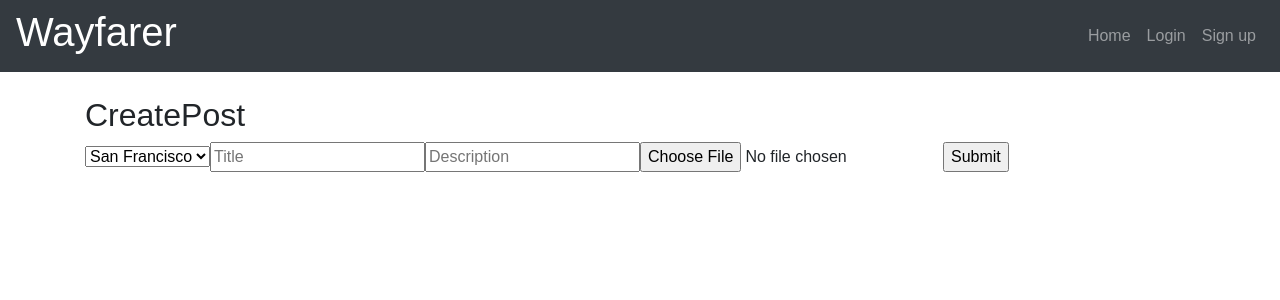
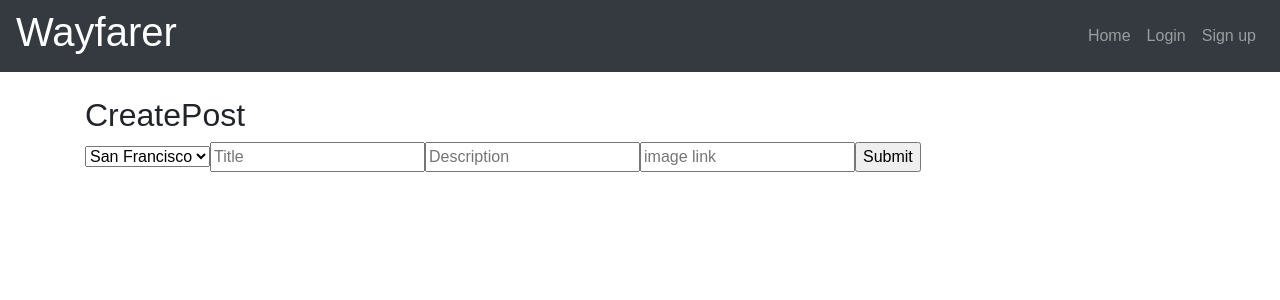
Before and after one commit to RP2/WayfarerProject, a React (Create React App) app in the folder wayfarer/: page /createpost in a window 1280 px wide. Shown: the top 300 px of the page. Built offline with nearby package versions, Linux system fonts and the light colour scheme.

Commit message:
changed img input type

```diff
--- a/wayfarer/src/components/Browse/CreatePost.js
+++ b/wayfarer/src/components/Browse/CreatePost.js
@@ -20,7 +20,7 @@ class CreatePost extends Component {
                 </select>
                 <input type="text" placeholder="Title"/>
                 <input type="textfield" placeholder="Description"/>
-                <input type="file" name="pic" accept=".png, .jpg"></input>
+                <input type="text" placeholder="image link" />
                 <input type="submit" value="Submit" />
             </form>
             </div>
```
